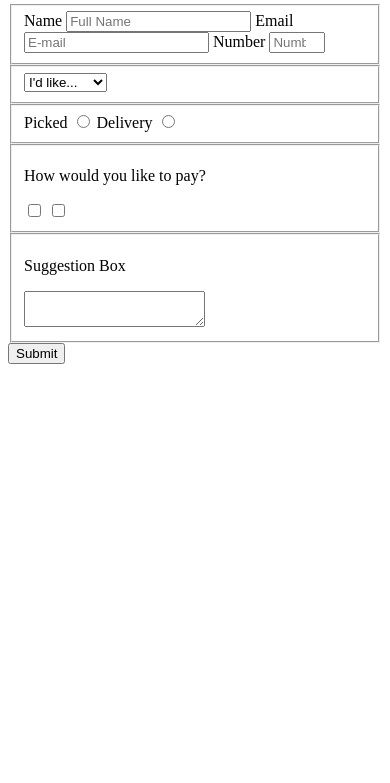
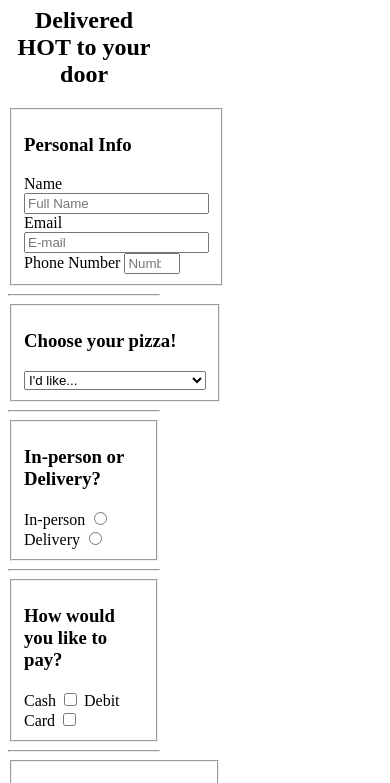
Before and after one commit to famailla/freeCodeCamp, a plain HTML site: page (New) Responsive Web Design - Certification Projects/Survey Form/index.html in a window 390 px wide. Shown: the part 110-893 px from the top of the page. Before the commit the page ends 844 px from the top, so only its background shows below. Drawn offline with Linux system fonts and the light colour scheme.

Commit message:
(New) Responsive Web Design - Certification Projects

```diff
--- a/(New) Responsive Web Design - Certification Projects/Survey Form/index.html
+++ b/(New) Responsive Web Design - Certification Projects/Survey Form/index.html
@@ -1,68 +1,75 @@
 <!DOCTYPE html>
 <html lang="en">
     <head>
-        <title></title>
+        <title>Surfer Boy Pizza</title>
         <meta charset="UTF-8">
         <meta name="viewport" content="width=device-width, initial-scale=1">
-        <link href="css/style.css" rel="stylesheet">
+        <link href="styles.css" rel="stylesheet">
     </head>
     <body>
       <h1 id="title">Surfer Boy Pizza</h1>
-  <p id="description">Delivered HOT to your door</p>
+      <h2 id="description">Delivered HOT to your door</h2>
+
       <form id="survey-form">
-
-    <fieldset>
+        <fieldset class="background">
+          <h3>Personal Info</h3>
           <label id="name-label">Name
             <input type="text" id="name" name="name" placeholder="Full Name" required>
           </label>
-
+          <br>
           <label id="email-label">Email
             <input type="email" id="email" placeholder="E-mail" required>
           </label>
-
-      <label id="number-label">Number
+          <br>
+          <label id="number-label">Phone Number
             <input type="number" id="number" placeholder="Number" min="8" max="11" required>
           </label>
+          <br>
         </fieldset>
-
-    <fieldset>
+        <hr>
+        <fieldset class="background">
           <label>
+            <h3>Choose your pizza!</h3>
             <select id="dropdown">
               <option>I'd like...</option>
               <option>Pepperoni</option>
               <option>Sausage</option>
+              <option>Pineapple</option>
+              <option>Green Peppers</option>
+              <option>Red Onion</option>
+              <option>Mushrooms & Black Olives</option>
             </select>
           </label>
         </fieldset>
-
+        <hr>
         <fieldset> <!--Why do we use fieldset-->
-      <label> Picked <!--Why do we use label, value-->
+          <h3>In-person or Delivery?</h3>
+          <label> In-person <!--Why do we use label, value-->
             <input type="radio" name="flavour" value="1">
           </label>
           <label> Delivery
             <input type="radio" name="flavour" value="2">
           </label>
         </fieldset>
-
+        <hr>
         <fieldset>
-      <p>How would you like to pay?</p>
-      <label>
+          <h3>How would you like to pay?</h3>
+          <label> Cash
             <input type="checkbox" name="pay" value="1"> <!--check what to write on value-->
           </label>
-      <label>
+          <label> Debit Card
             <input type="checkbox" name="pay" value="2">
           </label>
         </fieldset>
-
+        <hr>
         <fieldset>
-      <p>Suggestion Box</p>
+          <h3>How can we improve your experience at Surfer Boy Pizza? Write your suggestion below.</h3>
           <label>
             <textarea row="5" col="10"></textarea>
           </label>
         </fieldset>
-
-    <input type="submit" id="submit">
-
+        <br>
+        <input type="submit" id="submit" value="submit"> <!--wh yadd value?-->
       </form>
     </body>
 </html>
--- a/(New) Responsive Web Design - Certification Projects/Survey Form/styles.css
+++ b/(New) Responsive Web Design - Certification Projects/Survey Form/styles.css
@@ -1,7 +1,29 @@
 body {
-    background-image: url("https://wallpaperaccess.com/full/1750913.jpg");
-  }
+    /*background-image: url("https://lh3.googleusercontent.com/7DJ5GwQzJhpC2-Grke4nq_sZ2RTODucy7A5daVhgSbUV2N5RgqDdeiiSUBxJIrDhvSdfOf6H_hmwvPD1H8a26RzOBuZBzWdfqtGrm0CentoWE2j3nz_p0YnciVzlZAU9qmMLl-4Y=w2400");*/
+    width: 39%;
+    color: black;
+}
 
-  #title{
-    font-family: 'Trispace', sans-serif;
-  }
+#title{
+  font-family: 'Trispace', sans-serif;
+}
+
+h1, h2{
+  text-align: center;
+}
+
+form{
+  max-width: 500px;
+	margin: auto;
+  padding-bottom: 2em;
+}
+/**/
+
+input[type="submit"]{
+  display: block;
+  margin: 1em auto;
+  height: 2em;
+  font-size: 1.1rem;
+
+  min-width: 300px;
+}
```
Also changed, not shown: (New) Responsive Web Design - Certification Projects/Survey Form/img/checkered_background.JPG (added). Lines whose indentation alone changed are shown as unchanged.
